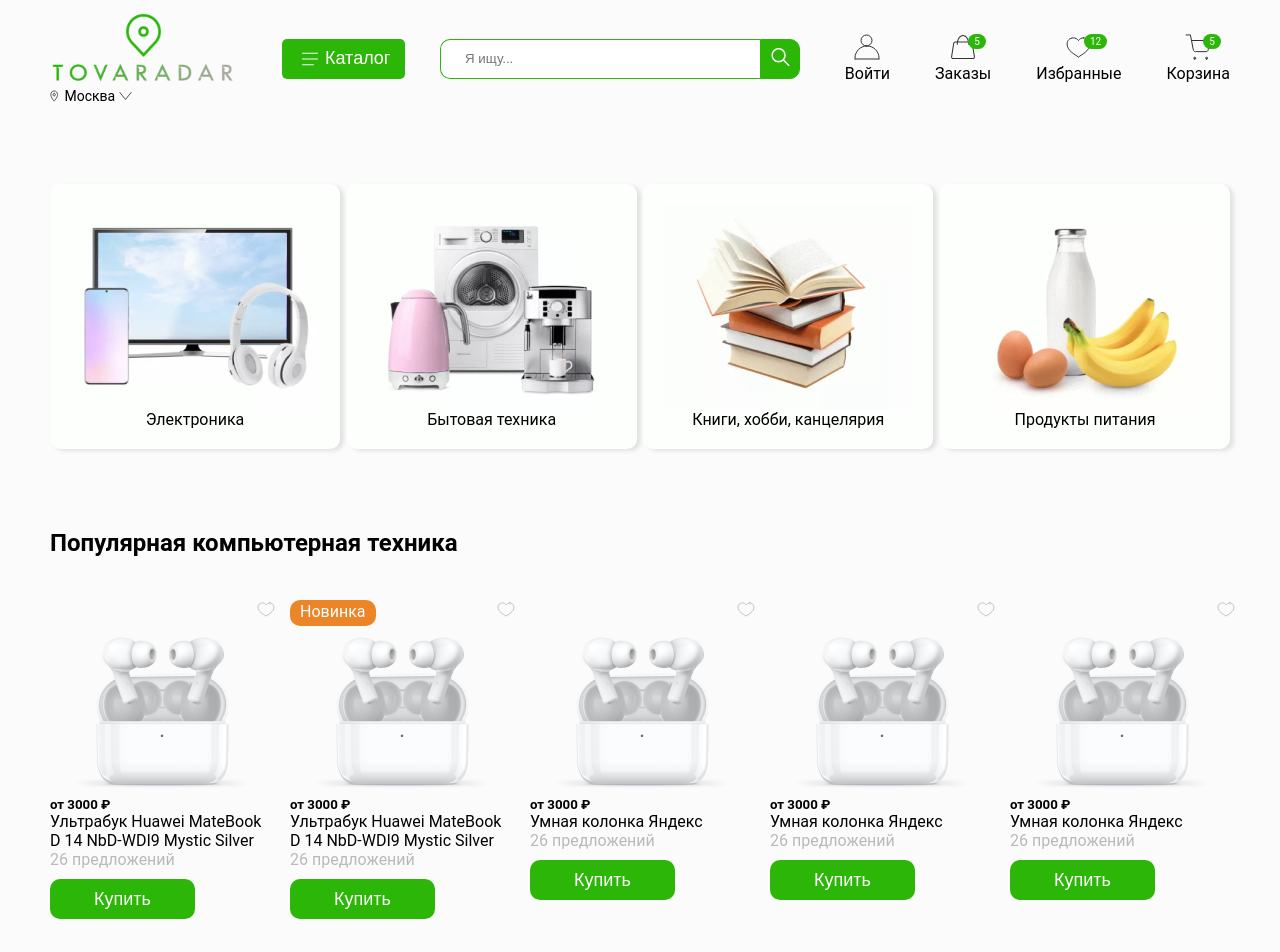
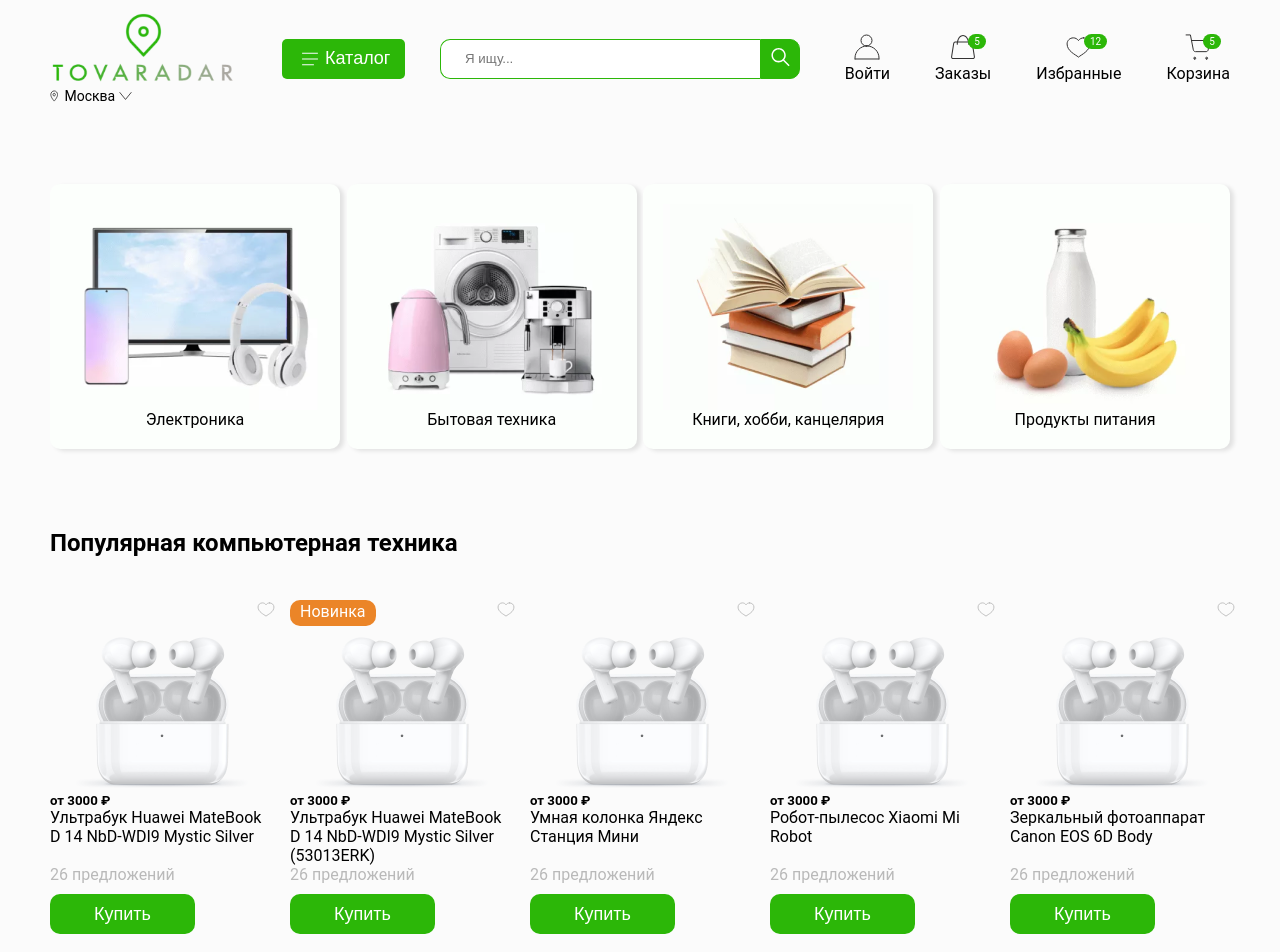
Before and after one commit to flos-mortis/practice-project-store, a React (Create React App) app: page / in a window 1280 px wide. Shown: the top 952 px of the page. Built offline with nearby package versions, Linux system fonts and the light colour scheme.

Commit message:
product cards made same heights

```diff
--- a/src/App.js
+++ b/src/App.js
@@ -90,7 +90,9 @@
               </div>
                 <img alt="" src="img/9.png"></img>
                 <h5>от 3000 ₽</h5>
+                <div className="product-card-name">
                   <p>Ультрабук Huawei MateBook D 14 NbD-WDI9 Mystic Silver</p>
+                </div>
                 <div className="product-card-bottom">
                   <span>26 предложений</span>
                   <button>Купить</button>
@@ -103,9 +105,13 @@
               </div>
                 <img alt="" src="img/9.png"></img>
                 <h5>от 3000 ₽</h5>
-                <p>Ультрабук Huawei MateBook D 14 NbD-WDI9 Mystic Silver</p>
+                <div className="product-card-name">
+                  <p>Ультрабук Huawei MateBook D 14 NbD-WDI9 Mystic Silver (53013ERK)</p>
+                </div>
+                <div className="product-card-bottom">
                   <span>26 предложений</span>
                   <button>Купить</button>
+                </div>
             </div>
             <div className="product-card">
               <div className="product-card-markers">
@@ -113,9 +119,13 @@
               </div>
                 <img alt=""  src="img/9.png"></img>
                 <h5>от 3000 ₽</h5>
-                <p>Умная колонка Яндекс </p>
+                <div className="product-card-name">
+                  <p>Умная колонка Яндекс Станция Мини</p>
+                </div>
+                <div className="product-card-bottom">
                   <span>26 предложений</span>
                   <button>Купить</button>
+                </div>
             </div>
             <div className="product-card">
               <div className="product-card-markers">
@@ -123,9 +133,13 @@
               </div>
                 <img alt="" src="img/9.png"></img>
                 <h5>от 3000 ₽</h5>
-                <p>Умная колонка Яндекс </p>
+                <div className="product-card-name">
+                  <p>Робот-пылесос Xiaomi Mi Robot</p>
+                </div>
+                <div className="product-card-bottom">
                   <span>26 предложений</span>
                   <button>Купить</button>
+                </div>
             </div>
             <div className="product-card">
               <div className="product-card-markers">
@@ -133,9 +147,13 @@
               </div>
                 <img alt=""  src="img/9.png"></img>
                 <h5>от 3000 ₽</h5>
-                <p>Умная колонка Яндекс </p>
+                <div className="product-card-name">
+                  <p>Зеркальный фотоаппарат Canon EOS 6D Body</p>
+                </div>
+                <div className="product-card-bottom">
                   <span>26 предложений</span>
                   <button>Купить</button>
+                </div>
             </div>
           </div>
           <button className="show-more-btn">Показать еще</button>
--- a/src/index.scss
+++ b/src/index.scss
@@ -170,6 +170,9 @@
 
       .product-card {
 
+        display: flex;
+        flex-direction: column;
+
         .product-card-markers {
 
           img {
@@ -188,6 +191,12 @@
 
         }
 
+        .product-card-name {
+          flex-grow: 1;
+        }
+
+        .product-card-bottom {
+
           span {
             color: #B9B9B9;
             margin-top: 20px;
@@ -199,6 +208,8 @@
             border-radius: 10px;
             margin-top: 10px;
             font-size: 18px;
+          }
+
         }
       }
     }
```
Lines whose indentation alone changed are shown as unchanged.
